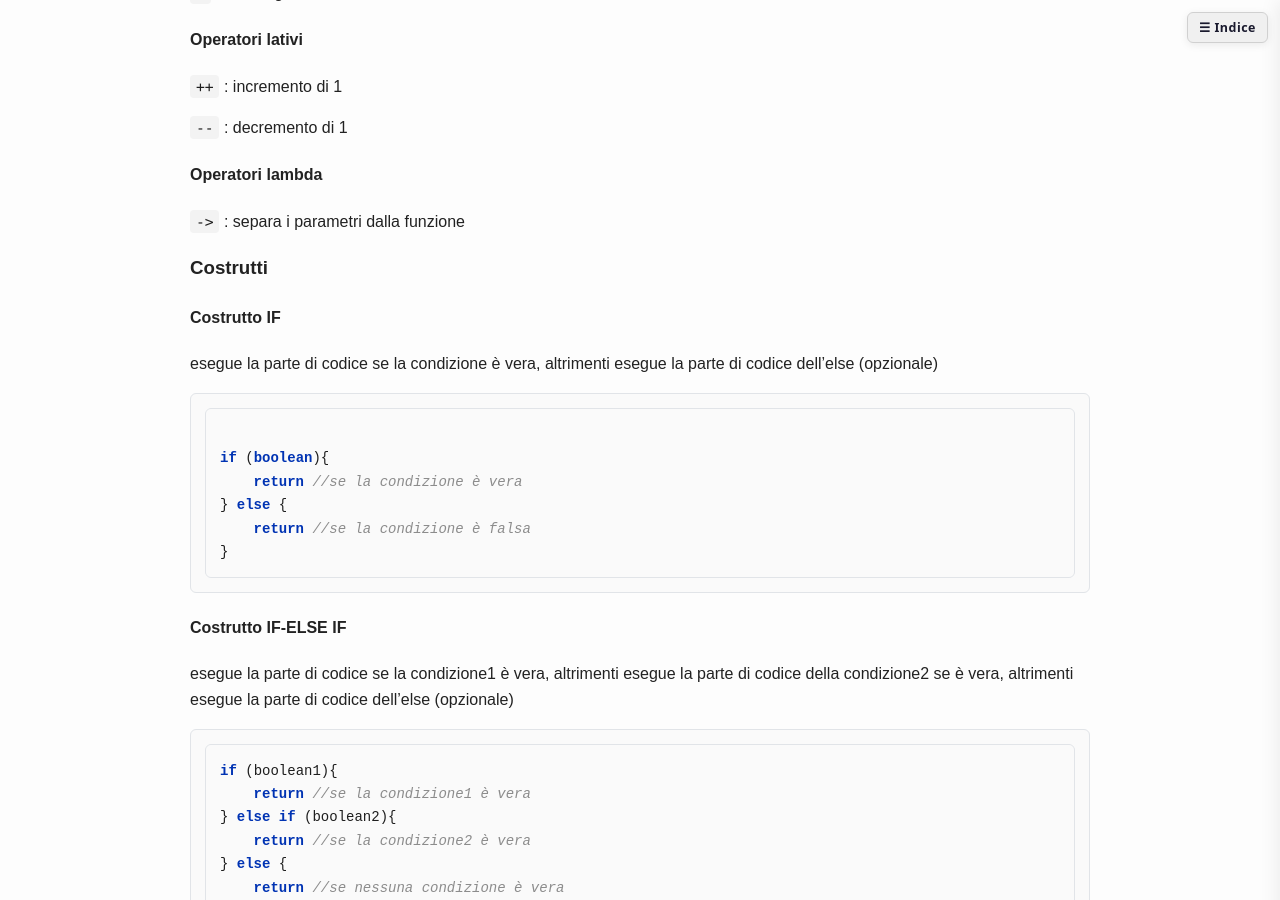
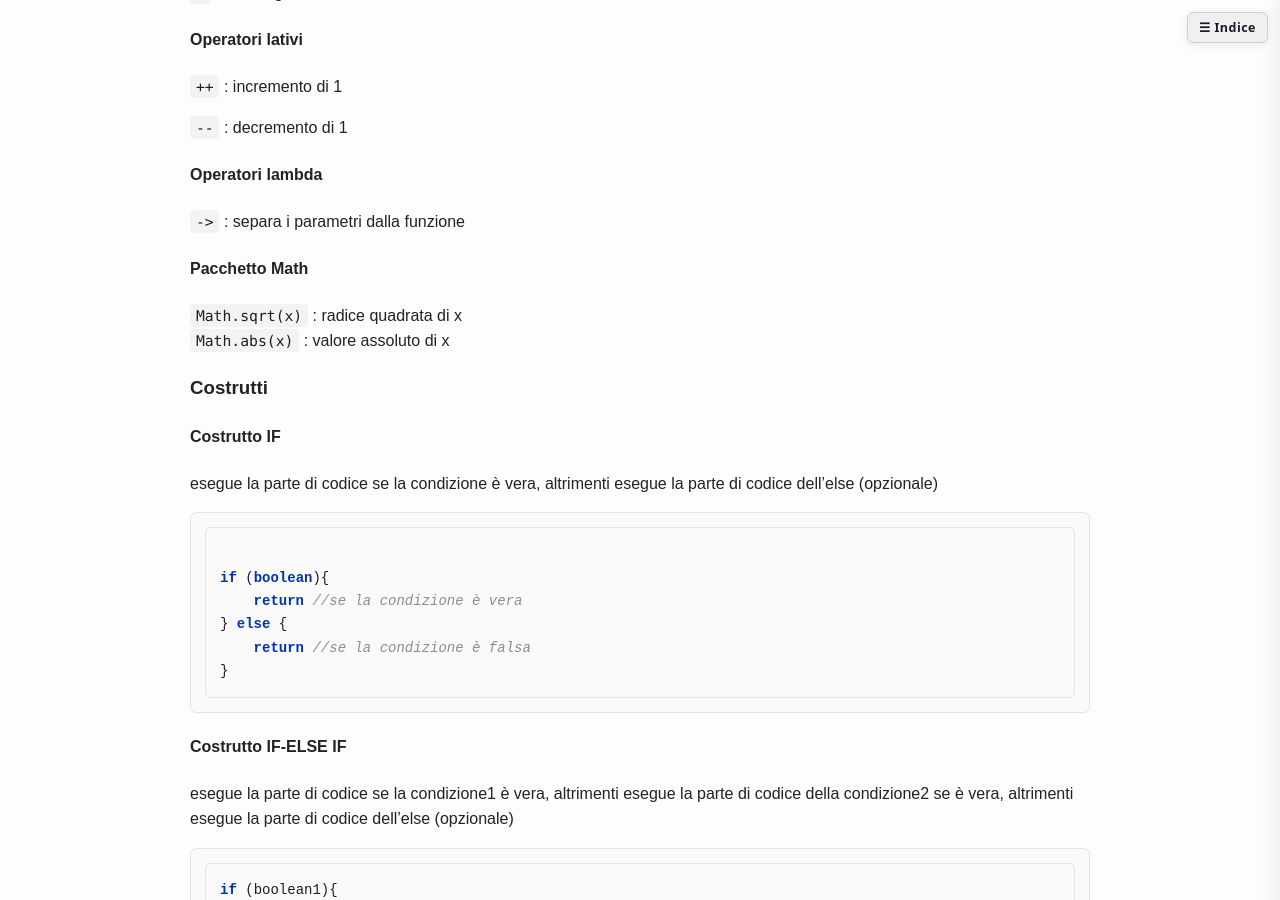
Before and after one commit to comarandr/comarandr.github.io, a Jekyll site: the page built from linguaggi/java.md, in a window 1280 px wide and 900 px high, scrolled down 2000 px. Built offline with Jekyll 4.4.1, drawn with Linux system fonts in a browser that asks for light colours.

```diff
--- a/linguaggi/java.md
+++ b/linguaggi/java.md
@@ -97,6 +97,12 @@
 #### Operatori lambda
 
 `->` : separa i parametri dalla funzione
+
+#### Pacchetto Math
+
+`Math.sqrt(x)` : radice quadrata di x
+`Math.abs(x)` : valore assoluto di x
+
 
 ### Costrutti
 
```
